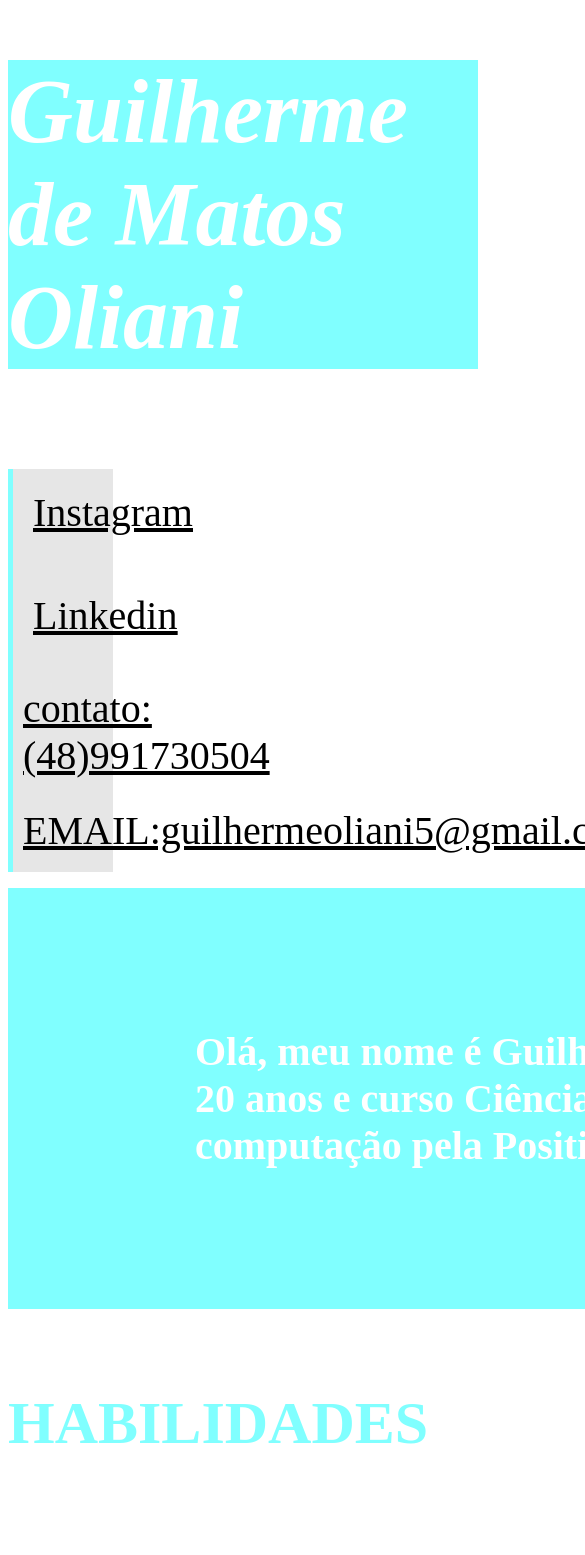
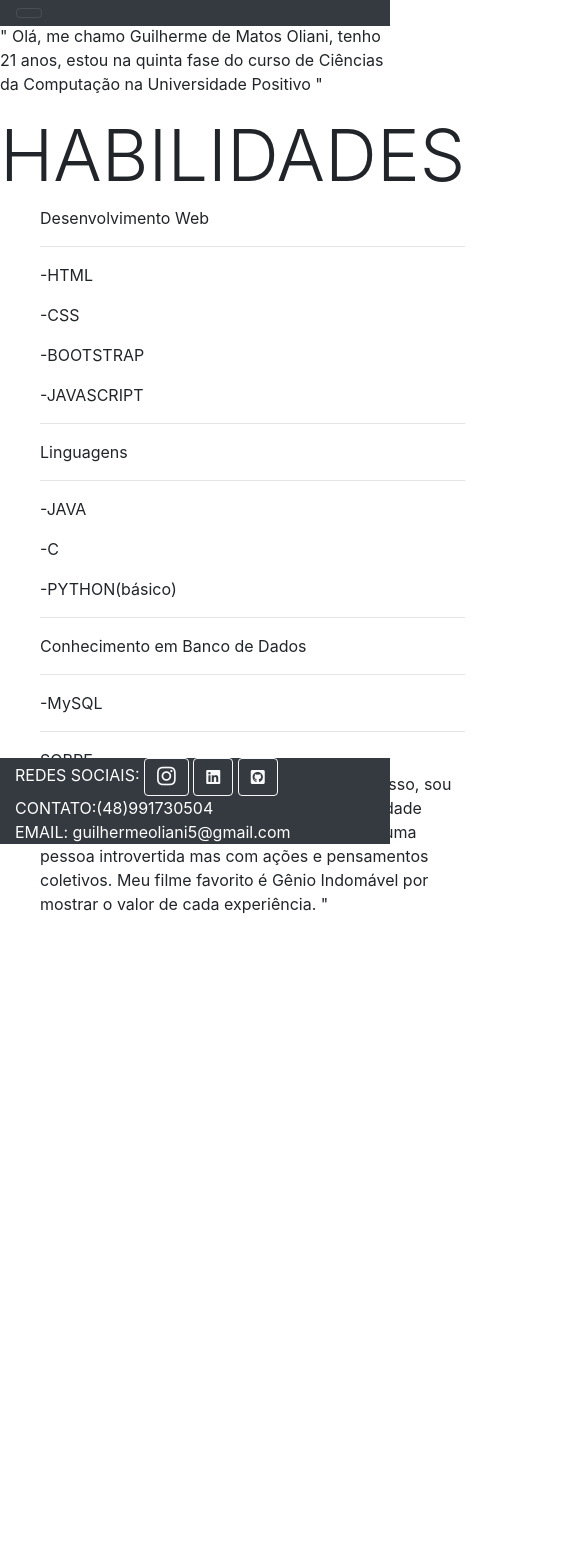
Before and after one commit to olianiguilherme/curriculo, a plain HTML site: page docs/index.html in a window 390 px wide. Shown: the top 1555 px of the page, 585 px wide, since content can reach past the window. After the commit the page ends 932 px from the top, so only its background shows below. Drawn offline with nearby package versions, Linux system fonts and the light colour scheme.

Commit message:
Update index.html

```diff
--- a/docs/index.html
+++ b/docs/index.html
@@ -1,97 +1,155 @@
 <!DOCTYPE html>
-<html lang="pt-br" dir="ltr">
+<html lang="pt-br">
   <head>
+
     <meta charset="utf-8">
-    <link rel="stylesheet" href="css/myprofile.css" type="text/css"/>
-    <title>Currículo:Guilherme de M. Oliani</title>
+    <meta name="viewport" content="width=device-width, initial-scale=1, shrink-to-fit=no">
+
+    <!-- Bootstrap CSS -->
+    <link rel="stylesheet" href="https://stackpath.bootstrapcdn.com/bootstrap/4.1.3/css/bootstrap.min.css" integrity="sha384-MCw98/SFnGE8fJT3GXwEOngsV7Zt27NXFoaoApmYm81iuXoPkFOJwJ8ERdknLPMO" crossorigin="anonymous">
+    <link rel="stylesheet" href="https://use.fontawesome.com/releases/v5.3.1/css/all.css" integrity="sha384-mzrmE5qonljUremFsqc01SB46JvROS7bZs3IO2EmfFsd15uHvIt+Y8vEf7N7fWAU" crossorigin="anonymous">
+    <link rel="stylesheet" href="./css/curri.css">
+
+
+    <title>Bem-vindo!!!</title>
     </head>
   <body>
-    <main>
-    <h1>Guilherme de Matos Oliani </h1>
+    <header><!-- inicio da navega��o -->
+      <nav class="navbar fixed-top navbar-expand-md navbar-dark text-white bg-dark">
+        <div class="container">
+          <button class="navbar-toggler" data-toggle="collapse" data-target=
+          "#nav-principal">
+           </button>
+          <div class="collapse navbar-collapse" id="nav-principal">
 
-      <h2><img src="img/eu.jpg" style=" height:500px;" >
-      </h2>
+          <ul class="navbar-nav ml-auto">
 
-   <div>
+              <li class="nav-item">
+                <a class="nav-link scroll-link" href="">Home</a>
+              </li>
+              <li class="nav-item divisor">
+              </li>
+              <li class="nav-item divisor">
+              </li>
+              <li class="nav-item">
+                <a href="#hab" class="nav-link scroll-link">Habilidades</a>
+              </li>
+              <li class="nav-item divisor">
 
-        <ul>
-           <li><a href="https://www.instagram.com/oliani.guilherme/?hl=pt-br"target="_blank">Instagram</a></li>
-           <li><a href="https://www.linkedin.com/in/guilherme-de-matos-oliani-b76688181/"target="_blank">Linkedin</a></li>
-           <li>contato:(48)991730504</li>
-           <li>EMAIL:guilhermeoliani5@gmail.com</li>
+              </li>
+              <li class="nav-item">
+                <a href="#sobre" class="nav-link scroll-link ">Sobre</a>
+              </li>
+
+            </ul>
+            </div>
+          </div>
+        </nav>
+      </header><--!fim navegacao -->
+
+      <section id="blo">
+        <div class="container1">
+          <div class="row">
+            <div class="col-md-6 d-flex"><!-- Textos da seção -->
+              <div class="align-self-center">
+                <p>
+                " Olá,
+                  me chamo Guilherme de Matos Oliani, tenho 21 anos, estou na quinta fase
+                  do curso de Ciências da Computação na Universidade Positivo "
+                </p>
+              </div>
+
+             </div>
+             <div class="col-md-6 d-none d-md-block" >
+              <img src="img/ee.png" height="300">
+              <h2>Guilherme,<br>Estudante de CC.</h2>
+
+
+
+            </div>
+
+            <div class="col-md-6 d-flex"><!-- Textos da seção -->
+              <div class="align-self-center">
+                <h3 id="hab"class="display-3">HABILIDADES</h3>
+                <ul style="list-style-type: none;">
+                  <li id="fd">Desenvolvimento Web</li>
+                  <hr>
+                  <p id="pe">  -HTML </p>
+                    <p id="pe">-CSS  </p>
+                      <p id="pe">   -BOOTSTRAP  </p>
+                        <p id="pe">   -JAVASCRIPT</p>
+                  <hr>
+                  <li id="fd">Linguagens</li>
+                  <hr>
+                  <p id="pe">  -JAVA </p>
+                    <p id="pe">-C  </p>
+                      <p id="pe">   -PYTHON(básico)  </p>
+                      <hr>
+                      <li id="fd">Conhecimento em Banco de Dados</li>
+                      <hr>
+                      <p id="pe">  -MySQL </p>
+                      <hr>
+                      <li id="sobre">SOBRE</li>
+                      <p id="final">" Gosto de aprender novas coisas passo-a-passo, sou
+                        resiliente e ao me deparar com alguma dificuldade persisto tentando achar
+                        novas soluções. Sou uma pessoa introvertida mas com ações e pensamentos coletivos.
+                        Meu filme favorito é Gênio Indomável por mostrar o valor de cada experiência. "
+
+
+
+                      </p>
+
 
                 </ul>
               </div>
 
 
-    <div id="bloco">
-      <div class="escrito">
-        <h3>Olá, meu nome é Guilherme, tenho 20 anos e curso Ciência da computação
-          pela Positivo-ecoville.
-        </h3>
+
+            </div><!--/fim textos da seção -->
+
+
+
+
+
           </div>
             </div>
 
 
-   <div>
-     <h4>HABILIDADES</h4>
+
+
+      </section>
+
+
+
+     <footer class="text-white bg-dark fixed-bottom">
+          <div class="container">
+            <div class="row">
+              <div class="col-md-4">
+                REDES SOCIAIS:
+                <a href="https://www.instagram.com/oliani.guilherme/" class="btn btn-outline-light">
+                    <i class="fab fa-instagram fa-lg"></i>
+                  </a>
+                  <a href="https://www.linkedin.com/in/guilherme-de-matos-oliani-b76688181/" class="btn btn-outline-light">
+                      <i class="fab fa-linkedin"></i>
+                    </a>
+                    <a href="https://github.com/olianiguilherme" class="btn btn-outline-light">
+                      <i class="fab fa-github-square"></i>
+                    </a>
+
               </div>
-<div>
-   <ol>
-    <li> JAVA</li>
-    <li>html/css</li>
-    <li>banco de dados</li>
-    <li>linguagem C</li>
-    </ol>
+              <div class="col-md-4">
+                CONTATO:(48)991730504
+                </div>
+                <div class="col-md-4">
+                  EMAIL:
+                  guilhermeoliani5@gmail.com
                </div>
             </div>
-<h4>Quer me contratar?</h4>
-<section class="au">
-<form id="abrir" action="cadastro.html" method="post" style="display: none">
-<pre width="80">
- Nome completo:
- <input type="text"  name="nome">
- Email:
- <input type="text" name="email">
- Gostou do Currículo?:
- <input type="radio" name="sn" value="Gostou"> Gostou
- <input type="radio" name="sn" value="Não Gostou"> Não Gostou
-
- Se sim qual ou quais coisas que vc mais gostou?
- <input type="checkbox" name="itens" value=""> Habilidades
- <input type="checkbox" name="itens" value=""> Descrição
- <input type="checkbox" name="itens" value=""> Design do currículo
-
- Selecione de qual ESTADO voçê é:
- <select>
-   <option>SP</option>
-   <option>SC</option>
-   <option>RJ</option>
-   <option>RG</option>
-   <option>OUTRO</option>
-
- </select>
+          </div>
+     </footer>
 
 
- <label for="sugestao">deixe um comentário:</label>
- <textarea name="name" rows="8" cols="80"placeholder="digite aqui">
- </textarea>
- <button id="volt" type="submit" name="Cadastrar">Cadastrar</button>
- </pre>
-</form>
-
-
-<button  style="color:blue" type="button" onclick="document.getElementById('abrir').style.display='block'">
-mostrar formulario</button>
-<!---O uso desta função serve para deixar a visualização mais limpa para o usuário,
-assim somente se o usuário quisesse usar o formulário ele apertaria o botão 'mostrar formulário'
-!>
-
-
-<!------------------------------------------------------!>
-  <footer>
-                    <p>Escrito por Guilherme de Matos Oliani</p>
-  </footer>
-    </main>
     </body>
-</html>
+    <script src="https://code.jquery.com/jquery-3.3.1.slim.min.js" integrity="sha384-q8i/X+965DzO0rT7abK41JStQIAqVgRVzpbzo5smXKp4YfRvH+8abtTE1Pi6jizo" crossorigin="anonymous"></script>
+    <script src="https://cdnjs.cloudflare.com/ajax/libs/popper.js/1.14.3/umd/popper.min.js" integrity="sha384-ZMP7rVo3mIykV+2+9J3UJ46jBk0WLaUAdn689aCwoqbBJiSnjAK/l8WvCWPIPm49" crossorigin="anonymous"></script>
+    <script src="https://stackpath.bootstrapcdn.com/bootstrap/4.1.3/js/bootstrap.min.js" integrity="sha384-ChfqqxuZUCnJSK3+MXmPNIyE6ZbWh2IMqE241rYiqJxyMiZ6OW/JmZQ5stwEULTy" crossorigin="anonymous"></script>
```
Lines whose indentation alone changed are shown as unchanged.
